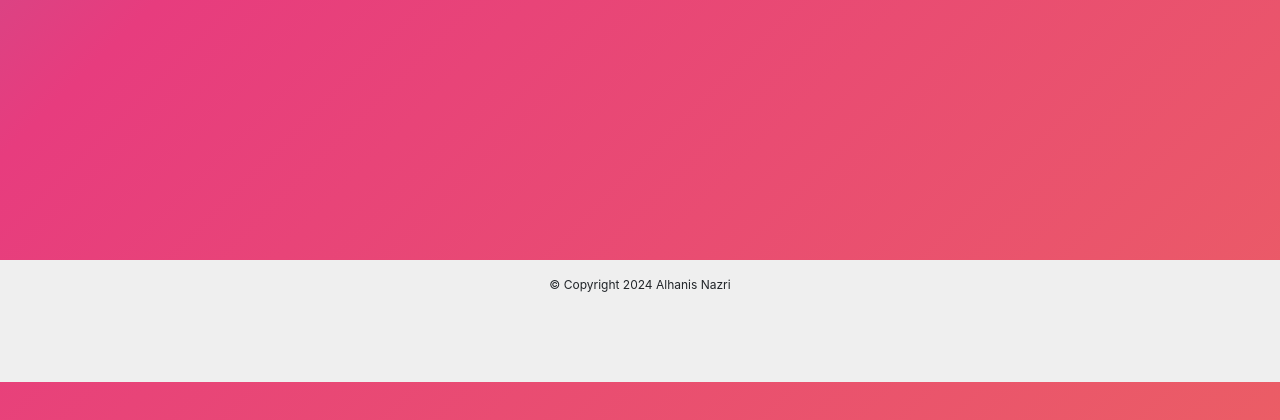
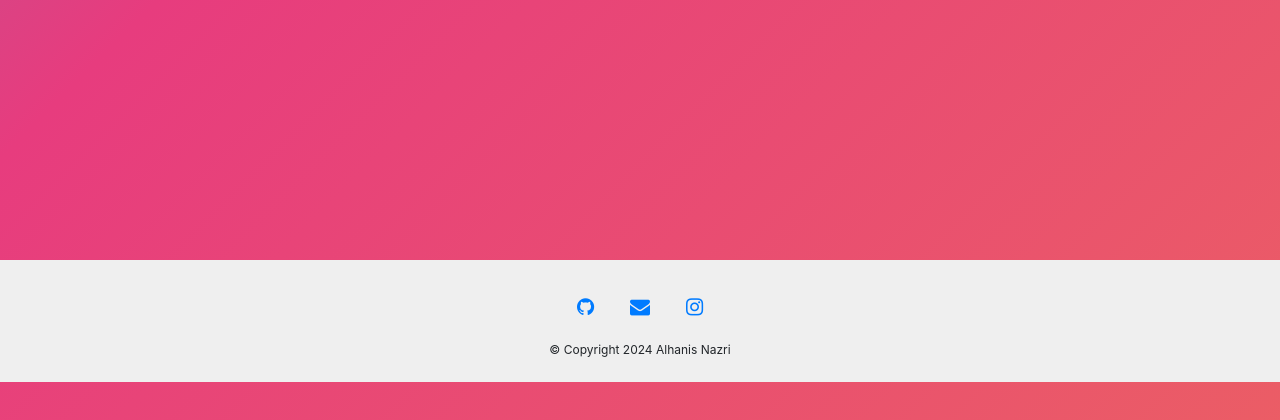
Before and after one commit to Alhns/Final_Year_Project, a Flask app: template templates/predictresult.html in a window 1280 px wide. Shown: the part 380-800 px from the top of the page. Run offline with Flask 3, Linux system fonts and the light colour scheme; the template is opened without the code that fills it, so the values that code supplies are empty; parts of the project's set-up code (start-up, migrations or seed data) failed here and were passed over; some libraries are stand-ins or nearby versions.

Commit message:
Update predictresult.html

```diff
--- a/templates/predictresult.html
+++ b/templates/predictresult.html
@@ -6,11 +6,12 @@
     <meta http-equiv="X-UA-Compatible" content="IE=edge">
     <meta name="viewport" content="width=device-width, initial-scale=1.0">
     <title>Result</title>
-    <!-- Use Flask url_for to reference static files -->
+        <!-- Use Flask url_for to reference static files -->
     <link rel="shortcut icon" type="image/jpg" href="static/images/banner_1.png" />
     <link rel="stylesheet" type="text/css" href="static/css/predictresult.css">
-    <link href="https://maxcdn.bootstrapcdn.com/font-awesome/4.1.0/css/font-awesome.min.css" rel="stylesheet">
+    <link href="//maxcdn.bootstrapcdn.com/font-awesome/4.1.0/css/font-awesome.min.css" rel="stylesheet">
     <link rel="stylesheet" href="https://stackpath.bootstrapcdn.com/bootstrap/4.3.1/css/bootstrap.min.css" integrity="sha384-ggOyR0iXCbMQv3Xipma34MD+dH/1fQ784/j6cY/iJTQUOhcWr7x9JvoRxT2MZw1T" crossorigin="anonymous">
+
 </head>
 
 <body>
@@ -37,7 +38,11 @@
 
     <section id="footer">
         <div class="social-links">
+            <a href="https://github.com/Alhns" target="_blank"><i class="fa fa-github"></i></a>
+            <a href="mailto:alhanis1605@gmail.com" target="_blank"><i class="fa fa-envelope"></i></a>
+            <a href="https://www.instagram.com/al.hns/" target="_blank"><i class="fa fa-instagram"></i></a>
             <p>&copy; Copyright 2024 Alhanis Nazri</p>
+
         </div>
     </section>
 </body>
```
